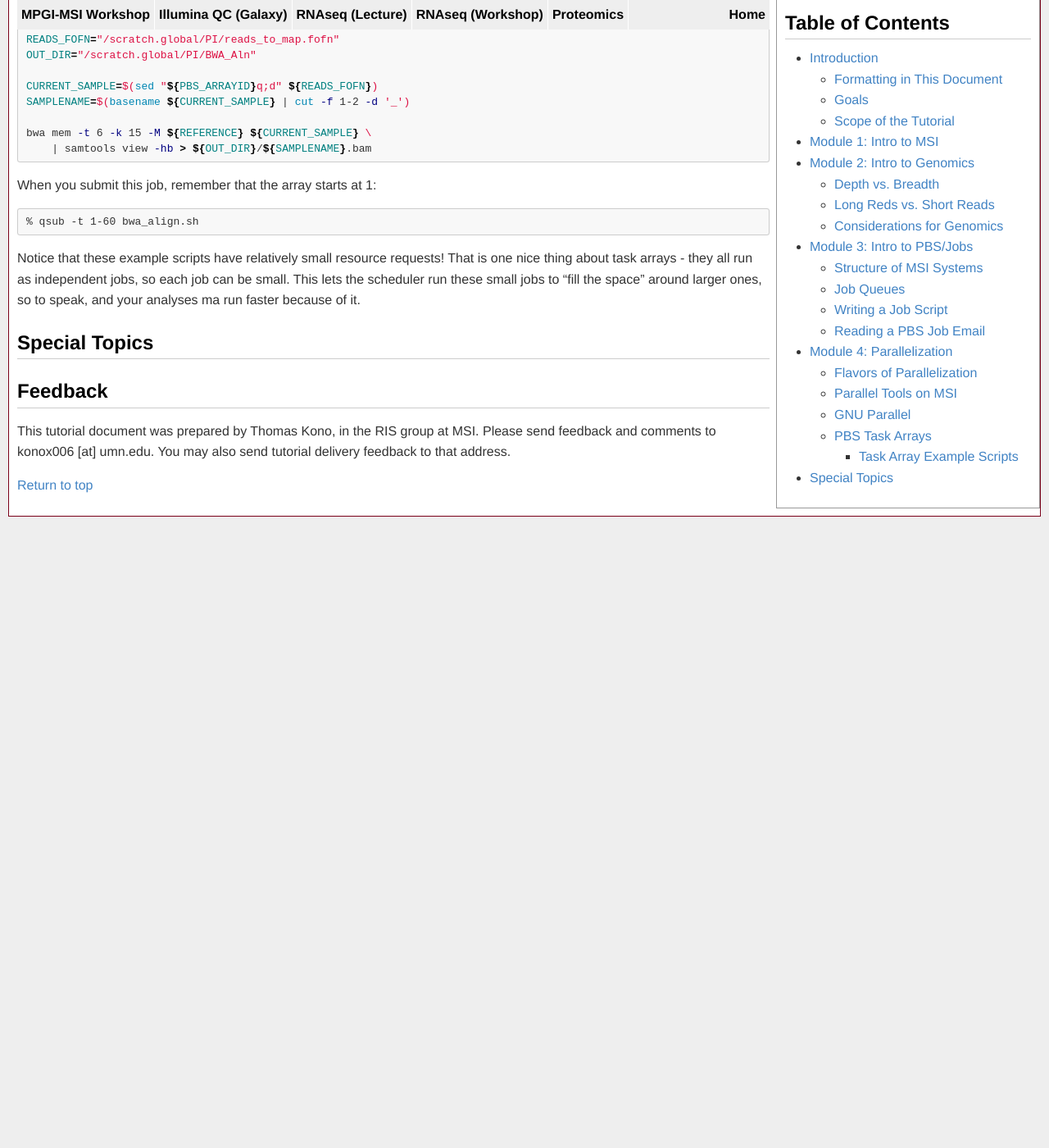
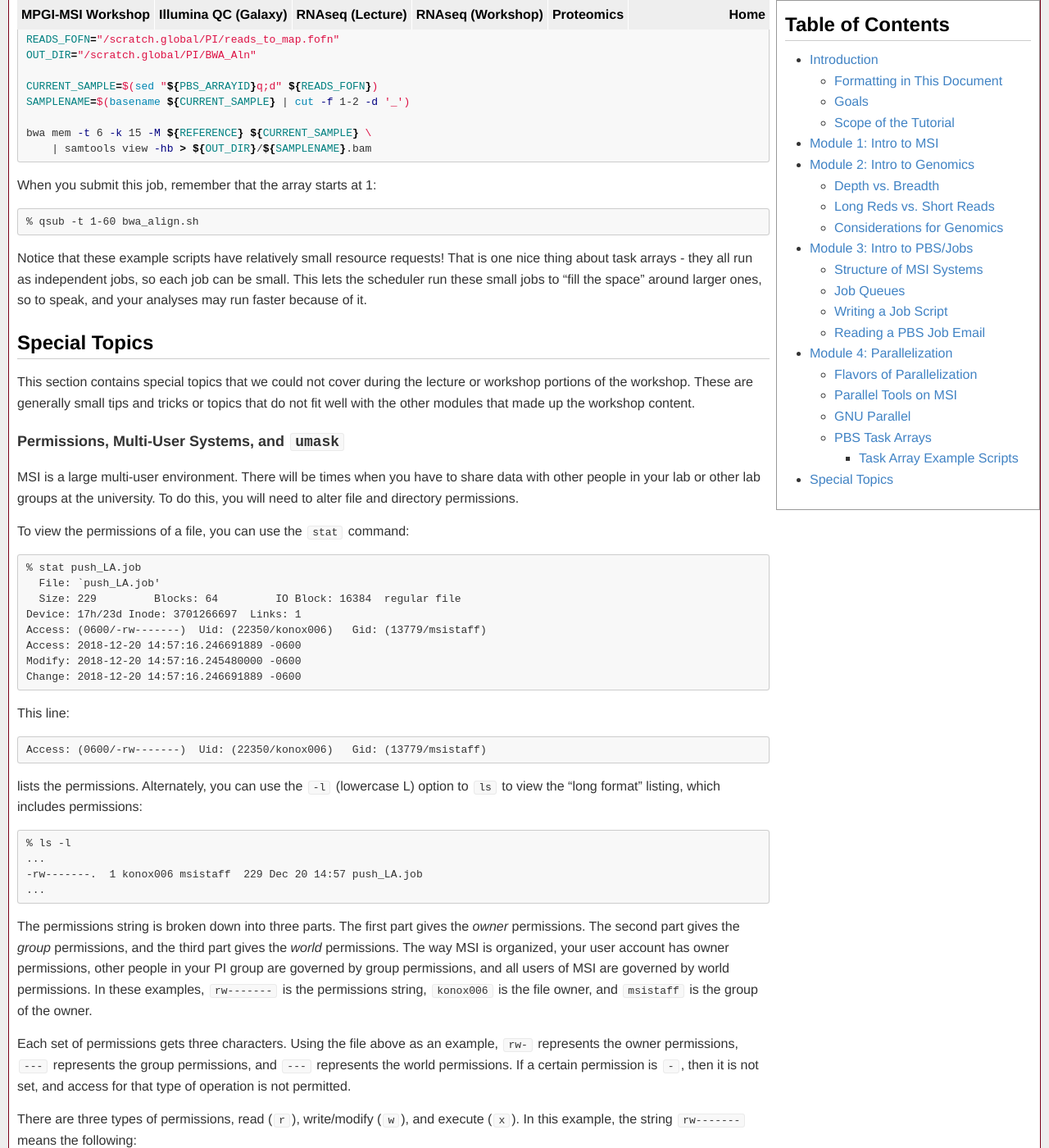
Before and after one commit to msi-ris/Tutorials, a Jekyll site: the page built from mpgi_msi.md, in a window 1280 px wide and 1400 px high, scrolled down 16402 px. Shown: the whole window at 82% size. Built offline with Jekyll 4.4.1, drawn with Linux system fonts in a browser that asks for light colours; before the commit the page ends 17032 px from its top, so only the background shows below that; some of the changed text lies outside the part shown.

Commit message:
update MPGI-MSI

````diff
--- a/mpgi_msi.md
+++ b/mpgi_msi.md
@@ -872,10 +872,133 @@ When you submit this job, remember that the array starts at 1:
 Notice that these example scripts have relatively small resource requests! That
 is one nice thing about task arrays - they all run as independent jobs, so each
 job can be small. This lets the scheduler run these small jobs to "fill the
-space" around larger ones, so to speak, and your analyses ma run faster because
+space" around larger ones, so to speak, and your analyses may run faster because
 of it.
 
 ## <a name="5"></a> Special Topics
+This section contains special topics that we could not cover during the lecture
+or workshop portions of the workshop. These are generally small tips and tricks
+or topics that do not fit well with the other modules that made up the
+workshop content.
+
+### <a name="5.1"></a> Permissions, Multi-User Systems, and `umask`
+MSI is a large multi-user environment. There will be times when you have to
+share data with other people in your lab or other lab groups at the university.
+To do this, you will need to alter file and directory permissions.
+
+To view the permissions of a file, you can use the `stat` command:
+
+```
+% stat push_LA.job
+  File: `push_LA.job'
+  Size: 229         Blocks: 64         IO Block: 16384  regular file
+Device: 17h/23d Inode: 3701266697  Links: 1
+Access: (0600/-rw-------)  Uid: (22350/konox006)   Gid: (13779/msistaff)
+Access: 2018-12-20 14:57:16.246691889 -0600
+Modify: 2018-12-20 14:57:16.245480000 -0600
+Change: 2018-12-20 14:57:16.246691889 -0600
+```
+
+This line:
+
+```
+Access: (0600/-rw-------)  Uid: (22350/konox006)   Gid: (13779/msistaff)
+```
+
+lists the permissions. Alternately, you can use the `-l` (lowercase L) option
+to `ls` to view the "long format" listing, which includes permissions:
+
+```
+% ls -l
+...
+-rw-------.  1 konox006 msistaff  229 Dec 20 14:57 push_LA.job
+...
+```
+
+The permissions string is broken down into three parts. The first part gives
+the *owner* permissions. The second part gives the *group* permissions, and the
+third part gives the *world* permissions. The way MSI is organized, your user
+account has owner permissions, other people in your PI group are governed by
+group permissions, and all users of MSI are governed by world permissions. In
+these examples, `rw-------` is the permissions string, `konox006` is the file
+owner, and `msistaff` is the group of the owner.
+
+Each set of permissions gets three characters. Using the file above as an
+example, `rw-` represents the owner permissions, `---` represents the group
+permissions, and `---` represents the world permissions. If a certain permission
+is `-`, then it is not set, and access for that type of operation is not
+permitted.
+
+There are three types of permissions, read (`r`), write/modify (`w`), and
+execute (`x`). In this example, the string `rw-------` means the following:
+
+- Owner permissions: read allowed, write/modify allowed, execute not allowed
+- Group permissions: read not allowed, write/modify not allowed, execute not allowed
+- World permissions: read not allowed, write/modify not allowed, execute not allowed
+
+This means that the owner (me) can see the file (read it), change its contents
+(write it), and cannot execute it. The people in my group cannot see the file,
+cannot change the contents, and cannot execute it. People using MSI generally
+cannot see the file, change its contents, and cannot execute it.
+
+<div class="warn" markdown="1">
+
+Write permissions include deleting the file! And for some reason, permissions
+to list the contents of and `cd` into a directory are called execute
+permissions. Directories that do not have the executable flag set cannot be
+traversed.
+
+</div>
+
+To change permissions, use the `chmod` command. If I wanted to make the file
+readable and writable for the group, I could run the following:
+
+```
+% chmod g+rw push_LA.job
+```
+
+The output of `stat` would reflect this:
+
+```
+% stat push_LA.job
+stat push_LA.job
+  File: `push_LA.job'
+  Size: 229         Blocks: 64         IO Block: 16384  regular file
+Device: 17h/23d Inode: 3701266697  Links: 1
+Access: (0660/-rw-rw----)  Uid: (22350/konox006)   Gid: (13779/msistaff)
+Access: 2018-12-20 14:57:16.246691889 -0600
+Modify: 2018-12-20 14:57:16.245480000 -0600
+Change: 2019-01-23 13:14:06.075335492 -0600
+```
+
+See the `660` before the permissions string. This is the *octal* representation
+of the permissions. It is three digits, with each digit representing the
+owner, group, and world permissions, respectively. The value of the digit is the
+sum of the permissions. Read permissions is 4, write permissions is 2, and
+execute permissions is 1.
+
+The equivalent of `chmod g+rw`, then is
+
+```
+% chmod 660 push_LA.job
+```
+
+You can use the octal permissions strings in a call to the `umask` command
+in your `~/.bashrc` file. `umask` takes an octal string, and *subtracts* it from
+full permissions (`777`) to obtain the permissions that will be applied to every
+file and directory that you make. I set my `umask` to `007` so that every file
+I make is automatically open to the group. This is the easiest way to share
+data with other members of your lab.
+
+The relevant line of my `.bashrc` file is:
+
+```
+umask 007
+```
+
+### Software Modules
+### Installing Your Own Software
+### Moving Data to and from Tier2
 
 ## Feedback
 This tutorial document was prepared by Thomas Kono, in the RIS group at MSI.
````
